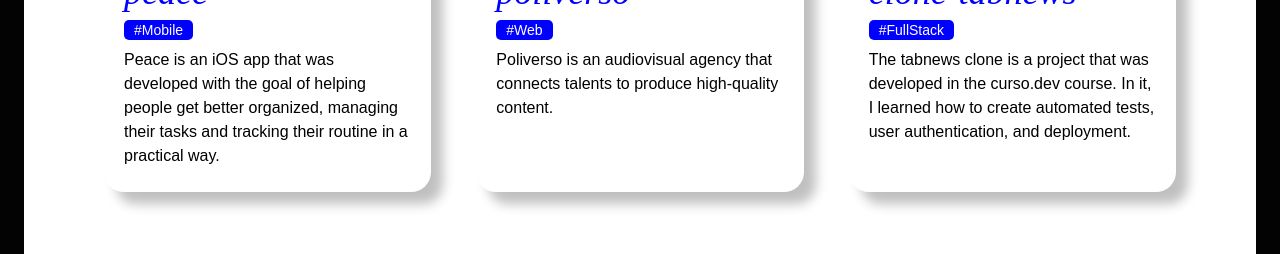
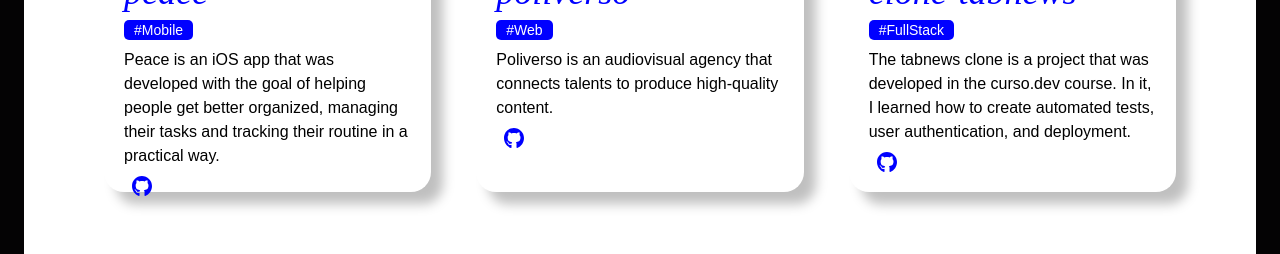
Before and after one commit to angelo-Cahetel/portifolio, a React (Vite) app: page / in a window 1280 px wide. Shown: the part 2120-2374 px from the top of the page. Built offline with nearby package versions, Linux system fonts and the light colour scheme.

Commit message:
feat: add github button on the cards

```diff
--- a/src/constants/projects.jsx
+++ b/src/constants/projects.jsx
@@ -2,6 +2,7 @@ import React from "react";
 import Peace from "../assets/img/peace_project.jpg";
 import Poliverso from "../assets/img/poliverso.jpg";
 import Tabnews from "../assets/img/tabnews.jpg";
+import GitHub from "../assets/img/GitHub.svg";
 
 function Projects() {
   return (
@@ -36,6 +37,9 @@ function Projects() {
                 their routine in a practical way.
               </p>
             </div>
+            <div className="p-2">
+              <a href="https://github.com/angelo-Cahetel"><img src={GitHub} alt="GitHub Logo" /></a>
+            </div>
           </div>
 
           {/* poliverso */}
@@ -56,6 +60,9 @@ function Projects() {
                 Poliverso is an audiovisual agency that connects talents to
                 produce high-quality content.
               </p>
+            </div>
+            <div className="p-2">
+              <a href="https://github.com/angelo-Cahetel/PoliversoFilms"><img src={GitHub} alt="GitHub Logo" /></a>
             </div>
           </div>
 
@@ -79,6 +86,9 @@ function Projects() {
                 tests, user authentication, and deployment.
               </p>
             </div>
+            <div className="p-2">
+              <a href="https://github.com/angelo-Cahetel/clone-tabnews"><img src={GitHub} alt="GitHub Logo" /></a>
+            </div>
           </div>
         </div>
       </div>
```
